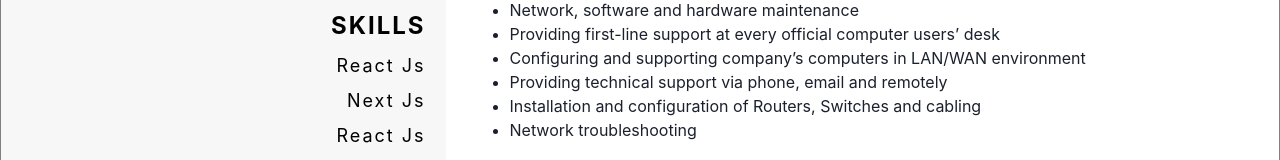
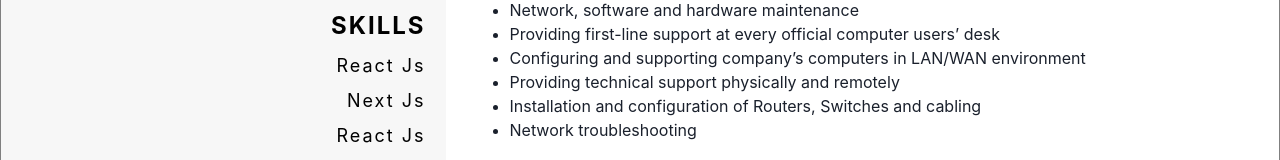
Before and after one commit to Oluwaseun4244/Banjo-Tola-Cv, a Next.js app: page / in a window 1280 px wide. Shown: the part 920-1080 px from the top of the page. Built offline with nearby package versions, Linux system fonts and the light colour scheme.

Commit message:
work experience edit

```diff
--- a/pages/index.js
+++ b/pages/index.js
@@ -540,7 +540,7 @@ export default function Home() {
                 environment
               </ListItem>
               <ListItem>
-                Providing technical support via phone, email and remotely
+                Providing technical support physically and remotely
               </ListItem>
               <ListItem>
                 Installation and configuration of Routers, Switches and cabling
```
